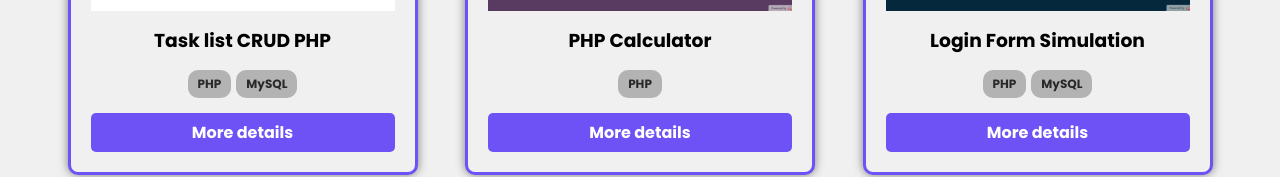
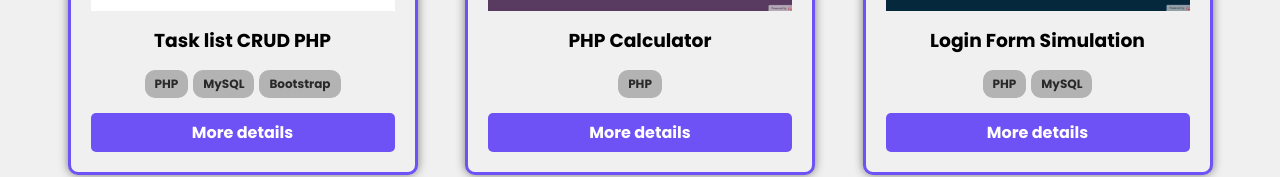
Before and after one commit to francescoalterio/portfolio-nextjs, a Next.js app: page /projects in a window 1280 px wide. Shown: the part 419-596 px from the top of the page. Built offline with nearby package versions, Linux system fonts and the light colour scheme.

Commit message:
add bootstrap to crud php

```diff
--- a/projects/index.js
+++ b/projects/index.js
@@ -810,7 +810,7 @@ The app is built with Monaco Editor, the same editor that VS Code uses.`,
     description: "Basic Task List, create, complete, edit and delete tasks.",
     preview: "https://francescoalteriog.000webhostapp.com/crud-php/",
     repo: "https://github.com/francescoalterio/CRUD-PHP",
-    coreTechs: ["PHP", "MySQL"],
+    coreTechs: ["PHP", "MySQL", "Bootstrap"],
     isFavorite: false,
     techs: [
       <Skill
@@ -829,6 +829,13 @@ The app is built with Monaco Editor, the same editor that VS Code uses.`,
         size={80}
         needPadding
       />,
+      <Skill
+        src={"/images/technologies/bootstrap.png"}
+        href={"https://getbootstrap.com/"}
+        alt={"img-bootstrap-logo"}
+        technology="Bootstrap"
+        size={80}
+      />,
     ],
   },
 ];
```
Also changed, not shown: public/images/technologies/bootstrap.png (added).
